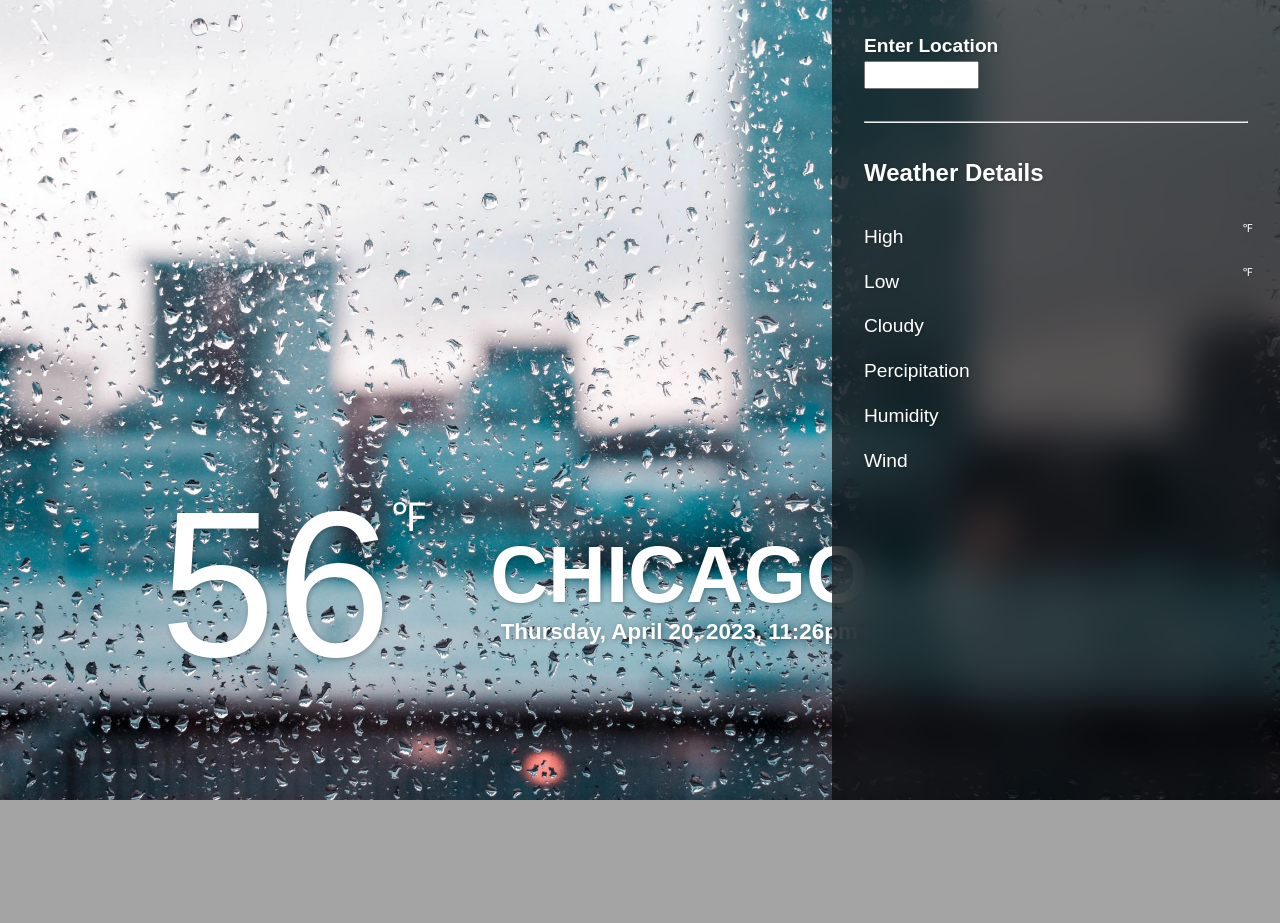
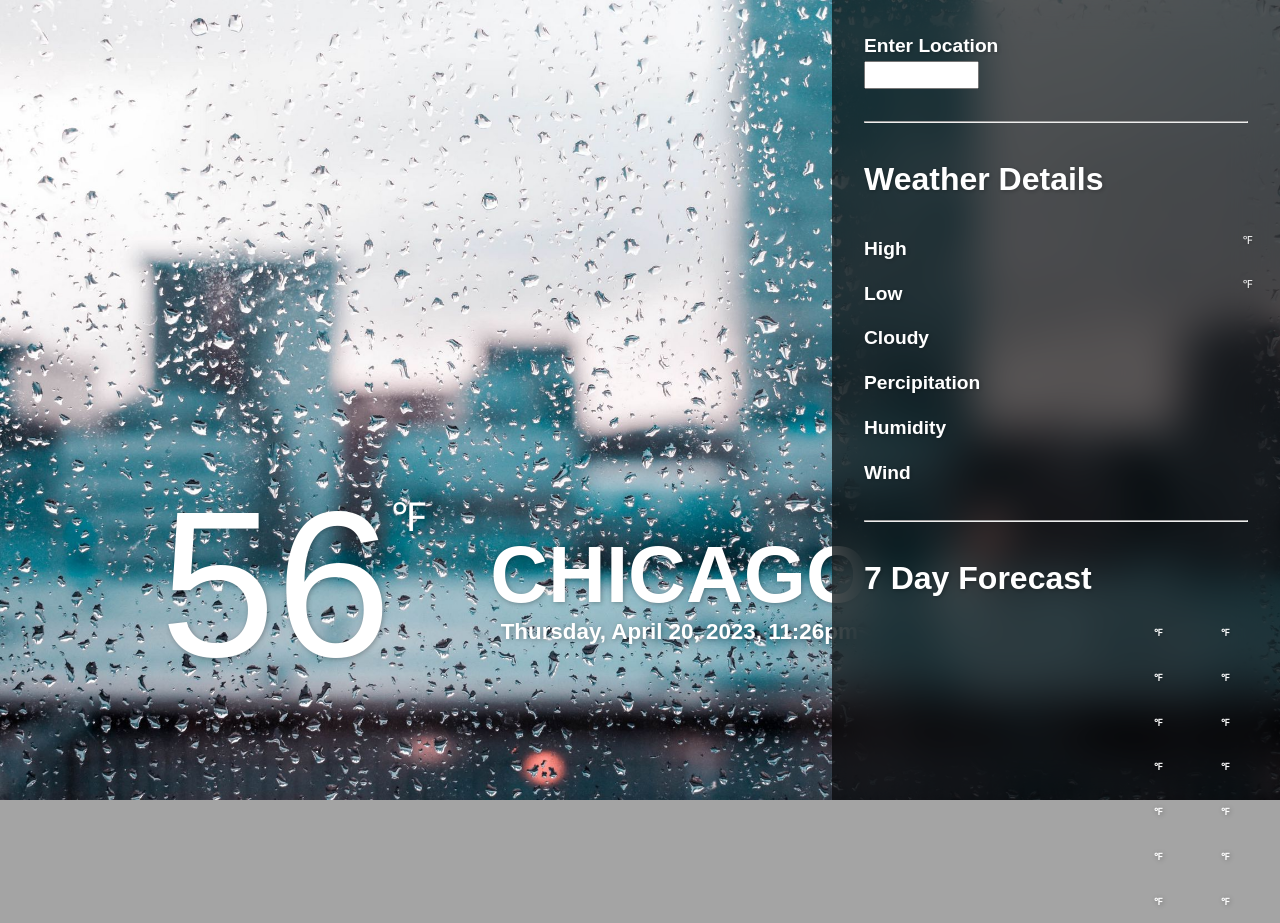
Before and after one commit to JoeNelson14/weather-app, a website built with webpack: page dist/index.html in a window 1280 px wide. Before the commit the page ends 800 px from the top, so only its background shows below. Built offline with nearby package versions, Linux system fonts and the light colour scheme; no server answers; a web font is replaced by a local one.

Commit message:
Add 7 day forecast info and elements.
Added 7 day forecast elements and data from api.

```diff
--- a/src/getTimeDate.js
+++ b/src/getTimeDate.js
@@ -1,4 +1,4 @@
-import refreshInfo from ".";
+
 
 export default function getTimeDate() {
   let dt = new Date();
--- a/src/getWeather.js
+++ b/src/getWeather.js
@@ -1,12 +1,14 @@
-import refreshInfo from ".";
+
 export default function getWeather(location) {
   if (location == '') location = 'chicago';
-  fetch(`https://api.weatherapi.com/v1/forecast.json?key=c020fe73274a40bbb80191217231404&q=${location}`, { mode: 'cors' })
+  fetch(`https://api.weatherapi.com/v1/forecast.json?key=c020fe73274a40bbb80191217231404&q=${location}&days=8`, { mode: 'cors' })
     .then(function(response) {
       return response.json();
     })
     .then(function(data) {
       console.log(data);
+      let dt = new Date();
+      let daysArray = ['Sunday', 'Monday', 'Tuesday', 'Wednesday', 'Thursday', 'Friday', 'Saturday'];
       let currentTempText = document.querySelector('.current-temp-text');
       currentTempText.textContent = Math.round(data.current.temp_f);
 
@@ -27,5 +29,22 @@
 
       let windNumber = document.querySelector('.wind-number');
       windNumber.textContent = data.current.wind_mph + 'mph';
+
+      let dayArrayElements = Array.from(document.querySelectorAll('.day-container'));
+      console.log(data)
+      let dayCount = dt.getDay();
+
+      for (let i = 0; i < dayArrayElements.length; i++)
+      {
+        if (dayCount > 6) dayCount = 0;
+        dayArrayElements[i].firstChild.textContent = daysArray[dayCount];
+        dayArrayElements[i].firstChild.nextSibling.textContent = data.forecast.forecastday[i+1].day.condition.text;
+        dayArrayElements[i].firstChild.nextSibling.nextSibling.textContent = 'H: ' + Math.round(data.forecast.forecastday[i+1].day.maxtemp_f);
+        dayArrayElements[i].firstChild.nextSibling.nextSibling.nextSibling.textContent =
+          'L: ' + Math.round(data.forecast.forecastday[i+1].day.mintemp_f);
+        dayCount++;
+      }
+
+      console.log(dt.getDay());
     })
 }
--- a/src/index.js
+++ b/src/index.js
@@ -9,7 +9,8 @@
 loadPage(location);
 getWeather(location);
 getTimeDate();
+// getFutureWeather(location);
 
 // updates time every second, and gets weather every minute
 setInterval(getTimeDate, 1000);
-setInterval(getWeather(location), 60000);
+setInterval(getWeather, 60000, location);
--- a/src/loadPage.js
+++ b/src/loadPage.js
@@ -1,4 +1,4 @@
-import getTimeDate from "./getTimeDate";
+
 import sunCloudyIcon from './sun_cloudy.png';
 import sunIcon from './sun.png';
 import sunRainIcon from './sun_rain.png';
@@ -39,6 +39,7 @@
   let windText = document.createElement('p');
   let windNumber = document.createElement('p');
   let horizontalRule = document.createElement('hr');
+  let futureTitle = document.createElement('h5');
   let futureDayContainer = document.createElement('div');
   let futureCastContainer = document.createElement('div');
 
@@ -62,6 +63,7 @@
   perciptiationNumber.classList.add('percipitation-number');
   humidityNumber.classList.add('humidity-number');
   windNumber.classList.add('wind-number');
+  futureTitle.classList.add('future-title');
   futureDayContainer.classList.add('future-day-container');
   futureCastContainer.classList.add('future-cast-container');
 
@@ -85,21 +87,38 @@
   windText.textContent = 'Wind';
   locationLabel.textContent = 'Enter Location';
   weatherDetailsTitle.textContent = 'Weather Details';
+  futureTitle.textContent = '7 Day Forecast';
 
   for (let i = 1; i < 8; i++)
   {
-    let day = document.createElement('p');
-    day.classList.add('future-day', `day${i}`);
-    futureDayContainer.append(day);
+    let dayContainer = document.createElement('div');
+    let dayName = document.createElement('p');
+    let dayCondition = document.createElement('p');
+    let dayHighTemp = document.createElement('p');
+    let dayLowTemp = document.createElement('p');
+
+
+    dayContainer.classList.add('day-container', `day${i}`);
+    dayName.classList.add('day-name');
+    dayCondition.classList.add('day-condition');
+    dayHighTemp.classList.add('day-high-temp');
+    dayLowTemp.classList.add('day-low-temp');
+
+    dayContainer.append(dayName, dayCondition, dayHighTemp, dayLowTemp);
+    futureDayContainer.append(dayContainer);
   }
 
 
   /////// APPEND ELEMENTS TO DOM \\\\\\\
   locationContainer.append(cityText, dateText);
   weatherIconContainer.append(currentWeatherImg, currentWeatherText);
+
   extraWeatherContainer.append(highText, highNumber, lowText, lowNumber, cloudyText, cloudyNumber,
     percipitationText, perciptiationNumber, humidityText, humidityNumber, windText, windNumber);
-  futureCastContainer.append(locationLabel, locationInput, horizontalRule, weatherDetailsTitle, extraWeatherContainer);
+
+  futureCastContainer.append(locationLabel, locationInput, horizontalRule, weatherDetailsTitle, extraWeatherContainer,
+  document.createElement('hr'), futureTitle, futureDayContainer);
+
   headerContainer.append(currentTempText, locationContainer, weatherIconContainer);
   contentContainer.append(headerContainer, futureCastContainer);
 }
--- a/src/style.css
+++ b/src/style.css
@@ -164,7 +164,7 @@
 }
 
 .weather-details-title {
-  font-size: 1.5rem;
+  font-size: 2rem;
   margin-bottom: 2rem;
 }
 
@@ -173,7 +173,7 @@
   grid-template-columns: 87% 10%;
   gap: 1rem;
   font-size: 1.2rem;
-  font-weight: 500;
+  font-weight: 900;
 }
 
 .extra-weather-container > p:nth-child(even) {
@@ -187,3 +187,43 @@
   position: relative;
   bottom: .7rem;
 }
+
+.future-day-container {
+  font-size: 1.2rem;
+  font-weight: 900;
+  display: flex;
+  flex-direction: column;
+  gap: 1rem;
+}
+
+.day-container {
+  display: flex;
+  justify-content: space-between;
+  align-items: center;
+}
+
+.day-container > p:nth-child(1)
+{
+  width: 20%;
+}
+
+.day-container > p:nth-child(2) {
+  width: 25%;
+}
+
+.day-container > p:nth-child(4) {
+  width: 7%;
+}
+
+.day-container > p:nth-child(3)::after,
+.day-container > p:nth-child(4)::after {
+  content: '\2109';
+  font-size: .6rem;
+  position: relative;
+  bottom: .6rem;
+}
+
+.future-title {
+  padding-bottom: 1.5rem;
+  font-size: 2rem;
+}
```
